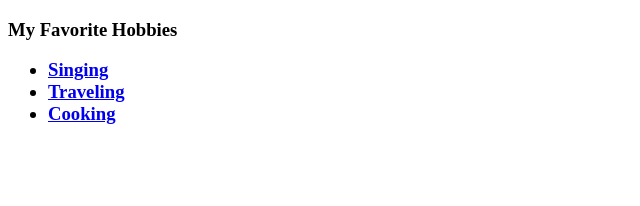
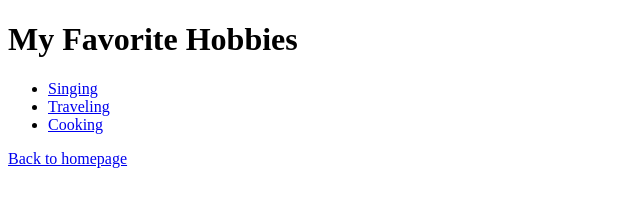
Before and after one commit to naomikgrant/FD_Assignment1, a plain HTML site: page Main Project/list.html in a window 1280 px wide. Shown: the whole page, without its empty margins (0-640 px from the left). Drawn offline with Linux system fonts and the light colour scheme.

Commit message:
Update list.html

```diff
--- a/Main Project/list.html
+++ b/Main Project/list.html
@@ -8,13 +8,14 @@
 </head>
 <body>
     <!--List with links about favorite hobbies-->
-    <h3>My Favorite Hobbies<h3>
+    <h1>My Favorite Hobbies</h1>
     <div>
         <ul>
             <li><a href="./pages/singing.html">Singing</a></li>
             <li><a href="./pages/traveling.html">Traveling</a></li>
             <li><a href="./pages/cooking.html">Cooking</a></li>
         </ul>
+        <a href="./index.html">Back to homepage</a>
     </div>
 </body>
 </html>
```
